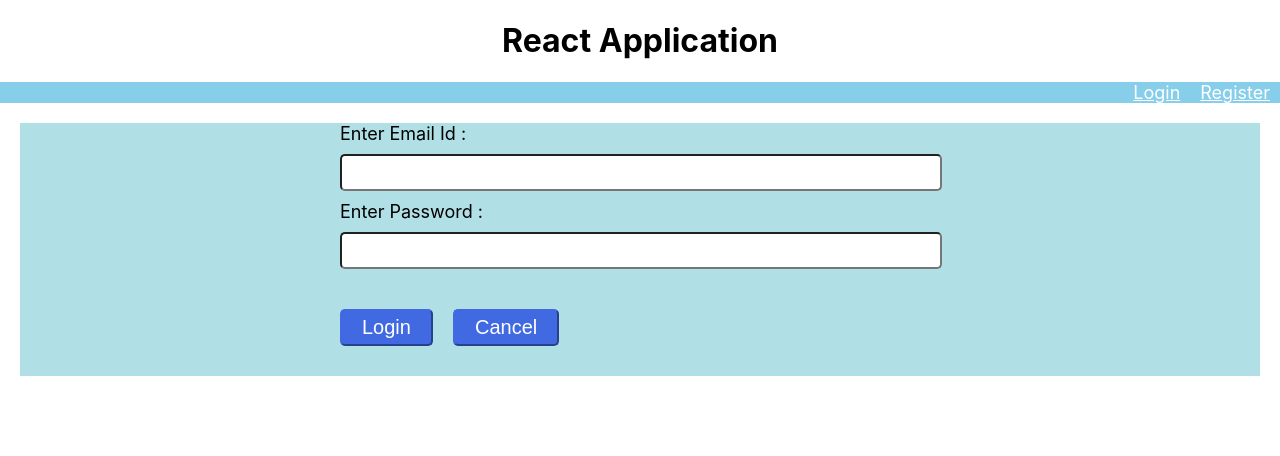
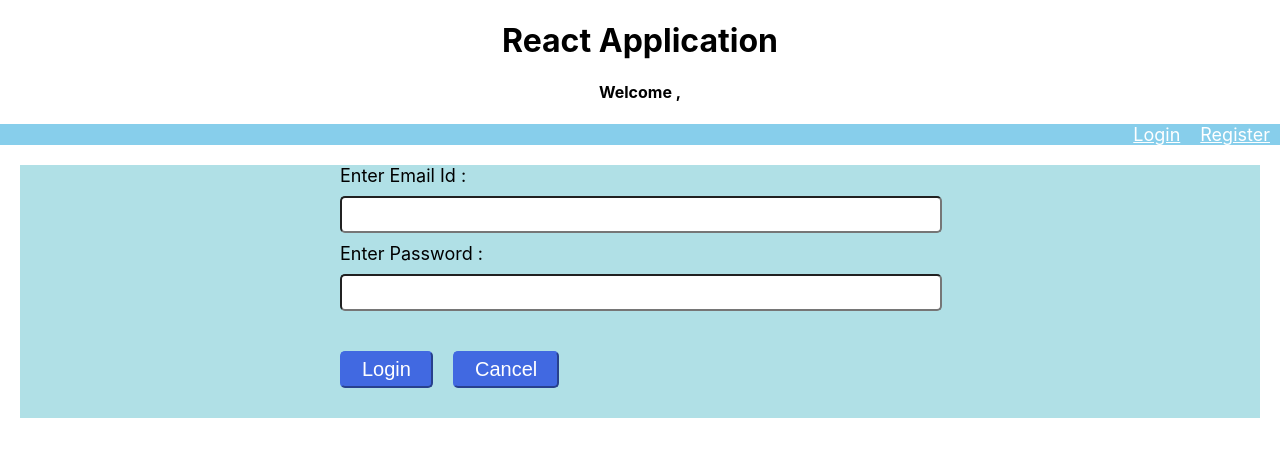
Before and after one commit to trivenic/ReactTrainingApplication, a React (Create React App) app: page /login in a window 1280 px wide. Shown: the top 456 px of the page. Built offline with nearby package versions, Linux system fonts and the light colour scheme.

Commit message:
Login context created

```diff
--- a/src/App.js
+++ b/src/App.js
@@ -1,12 +1,15 @@
 import logo from './logo.svg';
 import './App.css';
 import {BrowserRouter} from 'react-router-dom';
+import LoginContextProvider from './component/context/LoginContextProvider';
 import Home from './component/home/Home';
 function App() {
   return (
     <div className="App">
       <BrowserRouter>
+      <LoginContextProvider>
         <Home/>
+      </LoginContextProvider>
       </BrowserRouter>
     </div>
   );
--- /dev/null
+++ b/src/component/context/LoginContex.js
@@ -0,0 +1,9 @@
+import { createContext } from "react";
+
+const LoginContext =createContext({
+    isLoggedInUser:{name:"Guest",email:""},
+    setIsLoggedUserIn:()=>{},
+
+})
+
+export default LoginContext;
--- /dev/null
+++ b/src/component/context/LoginContextProvider.js
@@ -0,0 +1,18 @@
+import { useState } from "react";
+import LoginContext from "./LoginContex";
+
+function LoginContextProvider(props){
+    const [isLoggedInUser,setIsLoggedUserIn]=useState(false);
+
+    const value={
+        isLoggedInUser,setIsLoggedUserIn
+    }
+
+    return (
+        <LoginContext.Provider value={value}>
+            {props.children}
+        </LoginContext.Provider>
+    )
+}
+
+export default LoginContextProvider;
--- a/src/component/layout/Loyout.js
+++ b/src/component/layout/Loyout.js
@@ -1,17 +1,21 @@
 import Routes from "../route/Routes";
-import {useState} from "react";
+import {useContext, useState} from "react";
 import { Link } from "react-router-dom";
 import './Layout.css'
+import LoginContext from "../context/LoginContex";
 function Layout(){
 
     const [isLoggedOut,setIsLoggedOut]=useState(false);
     function handleLogout(){
         setIsLoggedOut(false);
     }
+    const {isLoggedInUser} =useContext(LoginContext);
     return (
         <div className="Layout">
             <header className="Layout-header">
             <h1>React Application</h1>
+            {(isLoggedInUser.name==="Guest")?(<h4>Welcome,Guest</h4>):(<h4>Welcome , {isLoggedInUser.name}</h4>)}
+            <h5>{isLoggedInUser.email}</h5>
             <nav className="Layout-nav">
                 <Link to='/login' className="Layout-nav-link">Login</Link>
                 <Link to='/register' className="Layout-nav-link">Register</Link>
--- a/src/component/login/Login.js
+++ b/src/component/login/Login.js
@@ -1,7 +1,8 @@
-import { useEffect, useState } from "react";
+import { useContext, useEffect, useState } from "react";
 import "./Login.css";
 import Data from "../data/Data.js";
 import { useHistory } from "react-router-dom";
+import LoginContext from "../context/LoginContex";
 
 function Login({ setIsLoggedOut }) {
   const history = useHistory();
@@ -15,6 +16,7 @@ function Login({ setIsLoggedOut }) {
   const [isValidEmail, setIsValidEmail] = useState(false);
   const [isLogging, setIsLogging] = useState(false);
   const [isFormEmpty, setIsFormEmpty] = useState(false);
+  const {setIsLoggedUserIn} =useContext(LoginContext);
 
   function handleInputChange({ target }) {
     const { name, value } = target;
@@ -52,6 +54,7 @@ function Login({ setIsLoggedOut }) {
           data.email === loginFormData.email &&
           data.password === loginFormData.password
         ) {
+          setIsLoggedUserIn({name:data.name,email:data.email})
           setIsLoggedOut(true);
           history.push("/blogs");
         } else {
```
